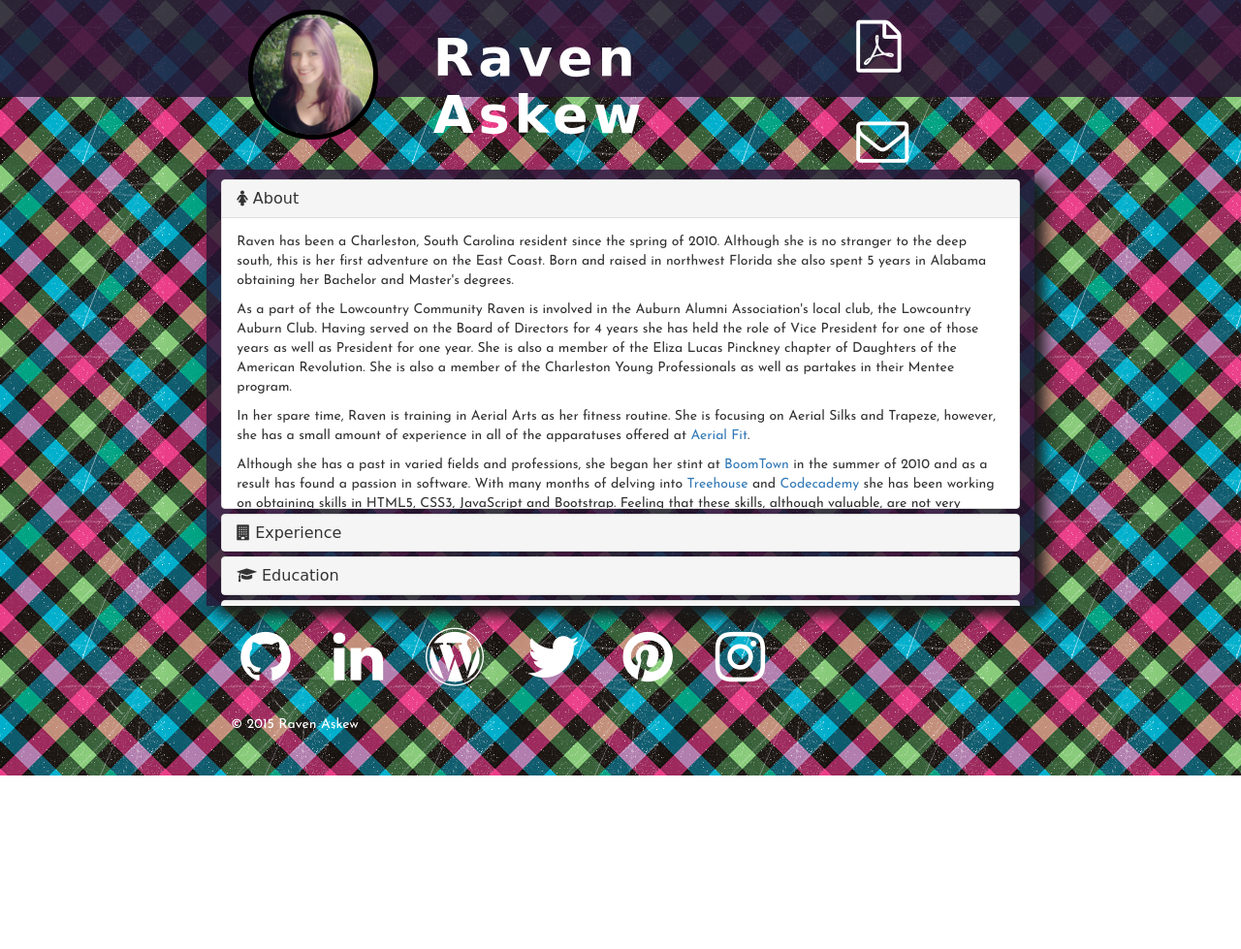
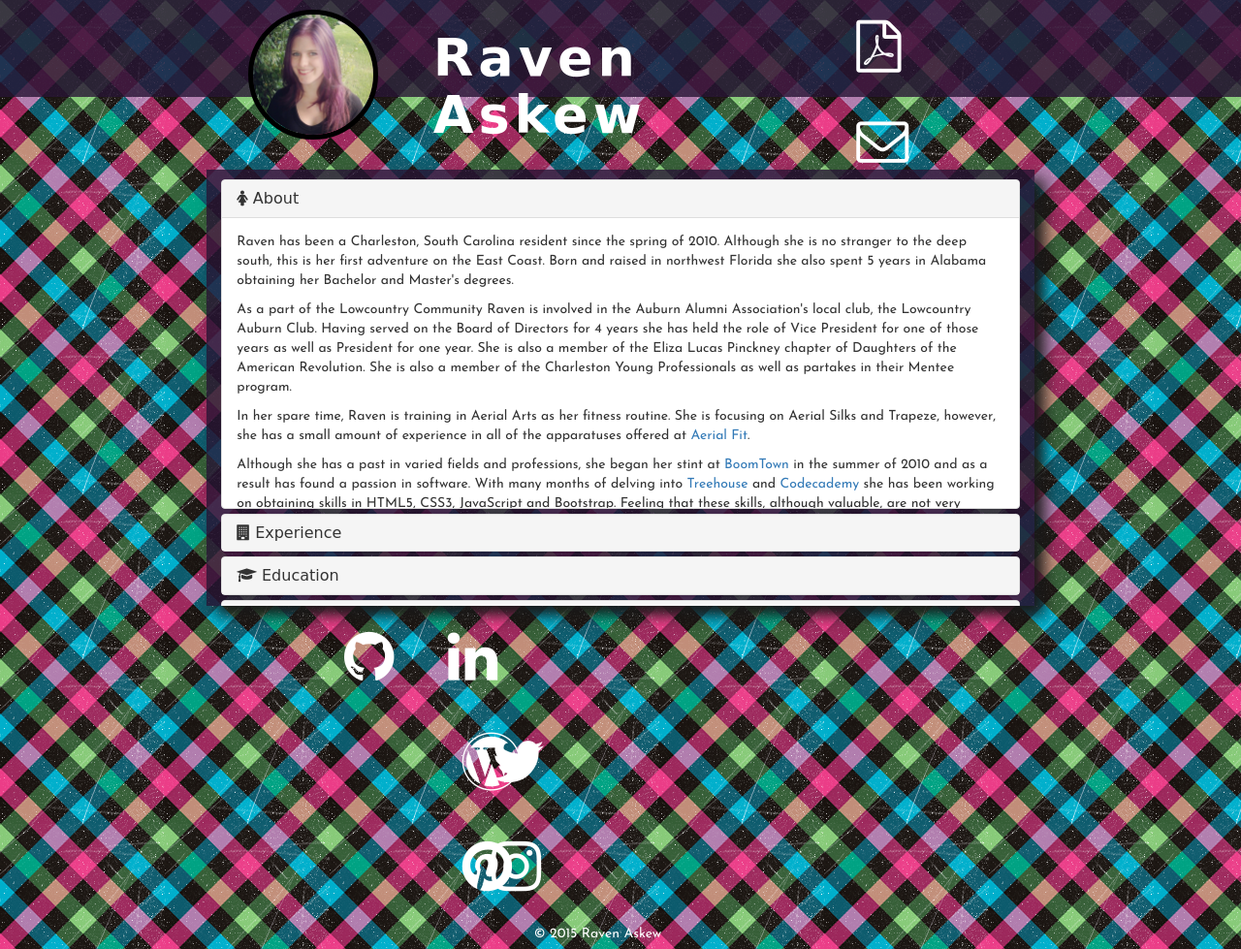
Before and after one commit to raveve/ravenaskewv2, a website: page index.html in a window 1280 px wide. Shown: the whole page at 97% size. Before the commit the page ends 800 px from the top, so only its background shows below. Drawn offline with nearby package versions, Linux system fonts and the light colour scheme; a web font is replaced by a local one.

Commit message:
Updated styling. Still a lot more to go

```diff
--- a/index.html
+++ b/index.html
@@ -224,17 +224,27 @@
         </div>
       </div>
     </div>
-    <div class="row">
-      <div class="col-md-8 col-md-offset-2 col-xs-8 col-xs-offset-2 social">
+    <div class="row social">
+      <div class="col-md-1 col-md-offset-3 col-xs-6 col-xs-offset-3">
         <a href="https://github.com/raveve" target="_blank"><i class="fa fa-github"></i></a>
+      </div>
+      <div class="col-md-1">
         <a href="https://www.linkedin.com/in/ravenaskew" target="_blank"><i class="fa fa-linkedin"></i></a>
+      <div class="col-md-1">
         <a href="http://raveve.com/" target="_blank"><i class="fa fa-wordpress"></i></a>
+      </div>
+      <div class="col-md-1">
         <a href="https://twitter.com/raveve" target="_blank"><i class="fa fa-twitter"></i></a>
+      </div>
+      <div class="col-md-1">
         <a href="https://www.pinterest.com/raveve/" target="_blank"><i class="fa fa-pinterest"></i></a>
+      </div>
+      <div class="col-md-1">
         <a href="http://instagram.com/rav_eve/" target="_blank"><i class="fa fa-instagram"></i></a>
       </div>
+      </div>
     </div>
-    <footer class="col-md-8 col-md-offset-2 col-xs-8 col-xs-offset-2">
+    <footer class="col-md-2 col-md-offset-5 col-xs-2 col-xs-offset-5">
       <p>&copy; 2015 Raven Askew</p>
     </footer>
   </div>
```
